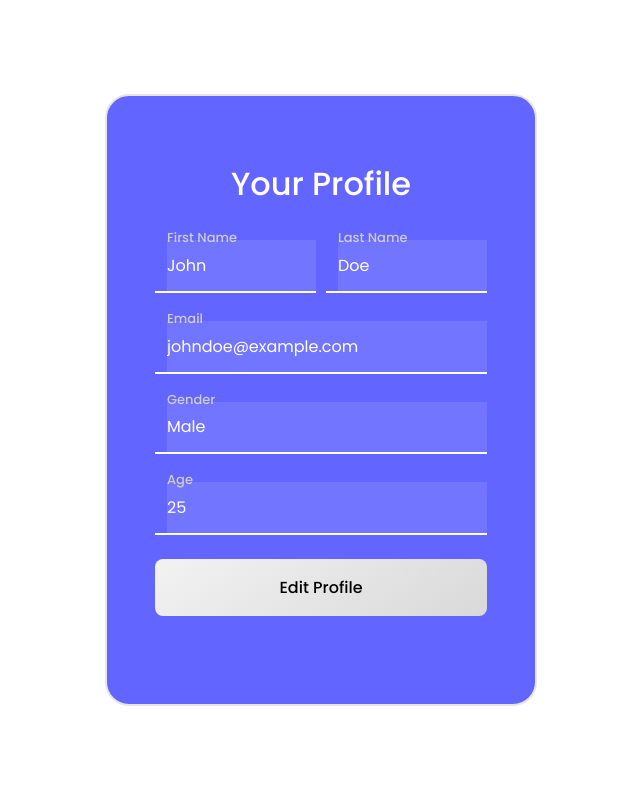
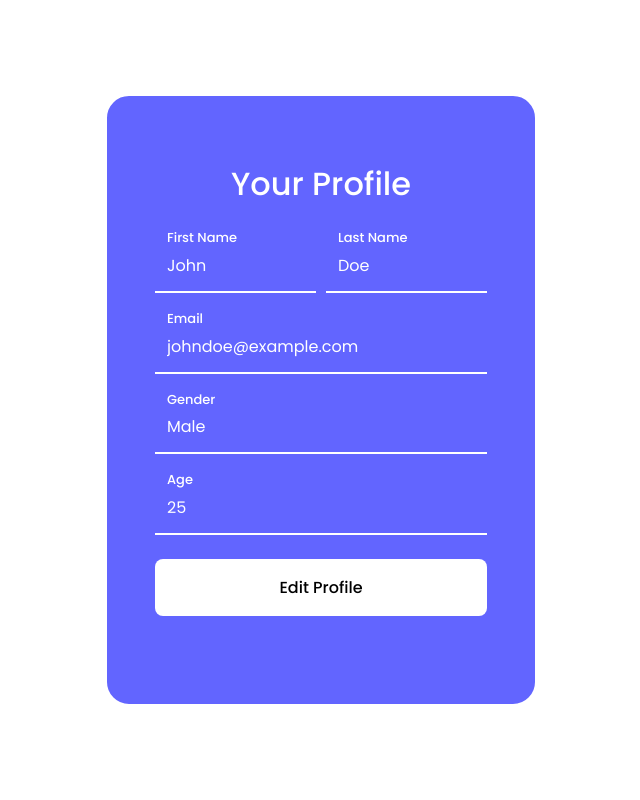
Before and after one commit to arhaankk/iBlog, a PHP site: page /pages/profile.html in a window 1280 px wide. Shown: the whole page, without its empty margins (319-959 px from the left). Run offline with PHP 8.4, Linux system fonts and the light colour scheme.

Commit message:
fixed login screen

```diff
--- a/styles/signin-signup.css
+++ b/styles/signin-signup.css
@@ -1,218 +1,12 @@
-/*!*=============== GOOGLE FONTS ===============*!*/
-/*@import url("https://fonts.googleapis.com/css2?family=Poppins:wght@400;500&display=swap");*/
-
-/*:root {*/
-
-/*  !*Color mode HSL(hue, saturation, lightness)*!*/
-/*  --white-color: hsl(0, 0%, 100%);*/
-/*  --black-color: hsl(0, 0%, 0%);*/
-/* */
-/*  !*.5rem = 8px | 1rem = 16px ...*!*/
-/*  --body-font: "Poppins", sans-serif;*/
-/*  --h1-font-size: 1.75rem;*/
-/*  --normal-font-size: 1rem;*/
-/*  --small-font-size: .813rem;*/
-
-/*  --font-medium: 500;*/
-/*}*/
-
-
-/** {*/
-/*  box-sizing: border-box;*/
-/*  padding: 0;*/
-/*  margin: 0;*/
-/*}*/
-
-/*body,*/
-/*input,*/
-/*button {*/
-/*  font-size: var(--normal-font-size);*/
-/*  font-family: var(--body-font);*/
-/*}*/
-
-/*body {*/
-/*  color: var(--white-color);*/
-/*}*/
-
-/*input,*/
-/*button {*/
-/*  border: none;*/
-/*  outline: none;*/
-/*}*/
-
-/*a {*/
-/*  text-decoration: none;*/
-/*}*/
-
-/*img {*/
-/*  max-width: 100%;*/
-/*  height: auto;*/
-/*}*/
-
-
-/*.login {*/
-/*  position: relative;*/
-/*  height: 100vh;*/
-/*  display: grid;*/
-/*  align-items: center;*/
-/*}*/
-/*!* Background Video *!*/
-/*.login__video {*/
-/*    position: fixed;*/
-/*    top: 0;*/
-/*    left: 0;*/
-/*    width: 100%;*/
-/*    height: 100%;*/
-/*    object-fit: cover;*/
-/*    z-index: -1;*/
-/*  }*/
-/*.login__form {*/
-/*  position: relative;*/
-/*  background-color: hsla(0, 0%, 10%, 0.1);*/
-/*  border: 2px solid var(--white-color);*/
-/*  margin-inline: 1.5rem;*/
-/*  padding: 2.5rem 1.5rem;*/
-/*  border-radius: 1rem;*/
-/*  backdrop-filter: blur(8px);*/
-/*}*/
-/*.login__title {*/
-/*  text-align: center;*/
-/*  font-size: var(--h1-font-size);*/
-/*  font-weight: var(--font-medium);*/
-/*  margin-bottom: 2rem;*/
-/*}*/
-/*.login__content, .login__box {*/
-/*  display: grid;*/
-/*}*/
-/*.login__content {*/
-/*  row-gap: 1.75rem;*/
-/*  margin-bottom: 1.5rem;*/
-/*}*/
-/*.login__box {*/
-/*  grid-template-columns: max-content 1fr;*/
-/*  align-items: center;*/
-/*  column-gap: 0.75rem;*/
-/*  border-bottom: 2px solid var(--white-color);*/
-/*}*/
-/*.login__icon, .login__eye {*/
-/*  font-size: 1.25rem;*/
-/*}*/
-/*.login__input {*/
-/*  width: 100%;*/
-/*  padding-block: 0.8rem;*/
-/*  background: none;*/
-/*  color: var(--white-color);*/
-/*  position: relative;*/
-/*  z-index: 1;*/
-/*}*/
-/*.login__box-input {*/
-/*  position: relative;*/
-/*}*/
-/*.login__label {*/
-/*  position: absolute;*/
-/*  left: 0;*/
-/*  top: 13px;*/
-/*  font-weight: var(--font-medium);*/
-/*  transition: top 0.3s, font-size 0.3s;*/
-/*}*/
-/*.login__eye {*/
-/*  position: absolute;*/
-/*  right: 0;*/
-/*  top: 18px;*/
-/*  z-index: 10;*/
-/*  cursor: pointer;*/
-/*}*/
-/*.login__box:nth-child(2) input {*/
-/*  padding-right: 1.8rem;*/
-/*}*/
-/*.login__check, .login__check-group {*/
-/*  display: flex;*/
-/*  align-items: center;*/
-/*  justify-content: space-between;*/
-/*}*/
-/*.login__check {*/
-/*  margin-bottom: 1.5rem;*/
-/*}*/
-/*.login__check-label, .login__forgot, .login__register {*/
-/*  font-size: var(--small-font-size);*/
-/*}*/
-/*.login__check-group {*/
-/*  column-gap: 0.5rem;*/
-/*}*/
-/*.login__check-input {*/
-/*  width: 16px;*/
-/*  height: 16px;*/
-/*}*/
-/*.login__forgot {*/
-/*  color: var(--white-color);*/
-/*}*/
-/*.login__forgot:hover {*/
-/*  text-decoration: underline;*/
-/*}*/
-/*.login__button {*/
-/*  width: 100%;*/
-/*  padding: 1rem;*/
-/*  border-radius: 0.5rem;*/
-/*  background-color: var(--white-color);*/
-/*  font-weight: var(--font-medium);*/
-/*  cursor: pointer;*/
-/*  margin-bottom: 2rem;*/
-/*}*/
-/*.login__register {*/
-/*  text-align: center;*/
-/*}*/
-/*.login__register a {*/
-/*  color: var(--white-color);*/
-/*  font-weight: var(--font-medium);*/
-/*}*/
-/*.login__register a:hover {*/
-/*  text-decoration: underline;*/
-/*}*/
-
-
-/*.login__input:focus + .login__label {*/
-/*  top: -12px;*/
-/*  font-size: var(--small-font-size);*/
-/*}*/
-
-/*!* Input focus sticky top label *!*/
-/*.login__input:not(:placeholder-shown).login__input:not(:focus) + .login__label {*/
-/*  top: -12px;*/
-/*  font-size: var(--small-font-size);*/
-/*}*/
-
-
-/*!* For medium devices *!*/
-/*@media screen and (min-width: 576px) {*/
-/*  .login {*/
-/*    justify-content: center;*/
-/*  }*/
-/*  .login__form {*/
-/*    width: 432px;*/
-/*    padding: 4rem 3rem 3.5rem;*/
-/*    border-radius: 1.5rem;*/
-/*  }*/
-/*  .login__title {*/
-/*    font-size: 2rem;*/
-/*  }*/
-/*}*/
-
-
-
-
-/*=============== GOOGLE FONTS ===============*/
 @import url("https://fonts.googleapis.com/css2?family=Poppins:wght@400;500&display=swap");
 
 :root {
-  /* Color mode HSL(hue, saturation, lightness) */
   --white-color: hsl(0, 0%, 100%);
   --black-color: hsl(0, 0%, 0%);
-
-  /* Font sizes */
   --body-font: "Poppins", sans-serif;
   --h1-font-size: 1.75rem;
   --normal-font-size: 1rem;
-  --small-font-size: 0.813rem;
+  --small-font-size: .813rem;
   --font-medium: 500;
 }
 
@@ -255,7 +49,6 @@ img {
   align-items: center;
 }
 
-/* Background Video */
 .login__video {
   position: fixed;
   top: 0;
@@ -268,8 +61,8 @@ img {
 
 .login__form {
   position: relative;
-  background-color: hsla(0, 0%, 5%, 0.7); /* Darker semi-transparent background */
-  border: 2px solid hsl(0, 0%, 90%); /* Off-white border */
+  background-color: hsla(0, 0%, 10%, 0.1);
+  border: 2px solid var(--white-color);
   margin-inline: 1.5rem;
   padding: 2.5rem 1.5rem;
   border-radius: 1rem;
@@ -283,8 +76,7 @@ img {
   margin-bottom: 2rem;
 }
 
-.login__content,
-.login__box {
+.login__content, .login__box {
   display: grid;
 }
 
@@ -300,16 +92,14 @@ img {
   border-bottom: 2px solid var(--white-color);
 }
 
-.login__icon,
-.login__eye {
+.login__icon, .login__eye {
   font-size: 1.25rem;
-  color: hsl(0, 0%, 80%); /* Dimmed white */
 }
 
 .login__input {
   width: 100%;
   padding-block: 0.8rem;
-  background-color: hsla(0, 0%, 100%, 0.1); /* Light semi-transparent background */
+  background: none;
   color: var(--white-color);
   position: relative;
   z-index: 1;
@@ -325,18 +115,6 @@ img {
   top: 13px;
   font-weight: var(--font-medium);
   transition: top 0.3s, font-size 0.3s;
-  color: hsl(0, 0%, 80%); /* Dimmed white */
-}
-
-.login__input:focus + .login__label {
-  top: -12px;
-  font-size: var(--small-font-size);
-  color: hsl(200, 100%, 70%); /* Blue when active */
-}
-
-.login__input:not(:placeholder-shown).login__input:not(:focus) + .login__label {
-  top: -12px;
-  font-size: var(--small-font-size);
 }
 
 .login__eye {
@@ -351,8 +129,7 @@ img {
   padding-right: 1.8rem;
 }
 
-.login__check,
-.login__check-group {
+.login__check, .login__check-group {
   display: flex;
   align-items: center;
   justify-content: space-between;
@@ -362,9 +139,7 @@ img {
   margin-bottom: 1.5rem;
 }
 
-.login__check-label,
-.login__forgot,
-.login__register {
+.login__check-label, .login__forgot, .login__register {
   font-size: var(--small-font-size);
 }
 
@@ -382,7 +157,6 @@ img {
 }
 
 .login__forgot:hover {
-  color: hsl(200, 100%, 70%); /* Light blue for hover */
   text-decoration: underline;
 }
 
@@ -390,8 +164,7 @@ img {
   width: 100%;
   padding: 1rem;
   border-radius: 0.5rem;
-  background: linear-gradient(145deg, hsl(0, 0%, 95%), hsl(0, 0%, 85%)); /* Gradient */
-  color: var(--black-color); /* Black text */
+  background-color: var(--white-color);
   font-weight: var(--font-medium);
   cursor: pointer;
   margin-bottom: 2rem;
@@ -407,22 +180,28 @@ img {
 }
 
 .login__register a:hover {
-  color: hsl(200, 100%, 70%); /* Light blue for hover */
   text-decoration: underline;
 }
 
-/* For medium devices */
+.login__input:focus + .login__label {
+  top: -12px;
+  font-size: var(--small-font-size);
+}
+
+.login__input:not(:placeholder-shown).login__input:not(:focus) + .login__label {
+  top: -12px;
+  font-size: var(--small-font-size);
+}
+
 @media screen and (min-width: 576px) {
   .login {
     justify-content: center;
   }
-
   .login__form {
     width: 432px;
     padding: 4rem 3rem 3.5rem;
     border-radius: 1.5rem;
   }
-
   .login__title {
     font-size: 2rem;
   }
```
